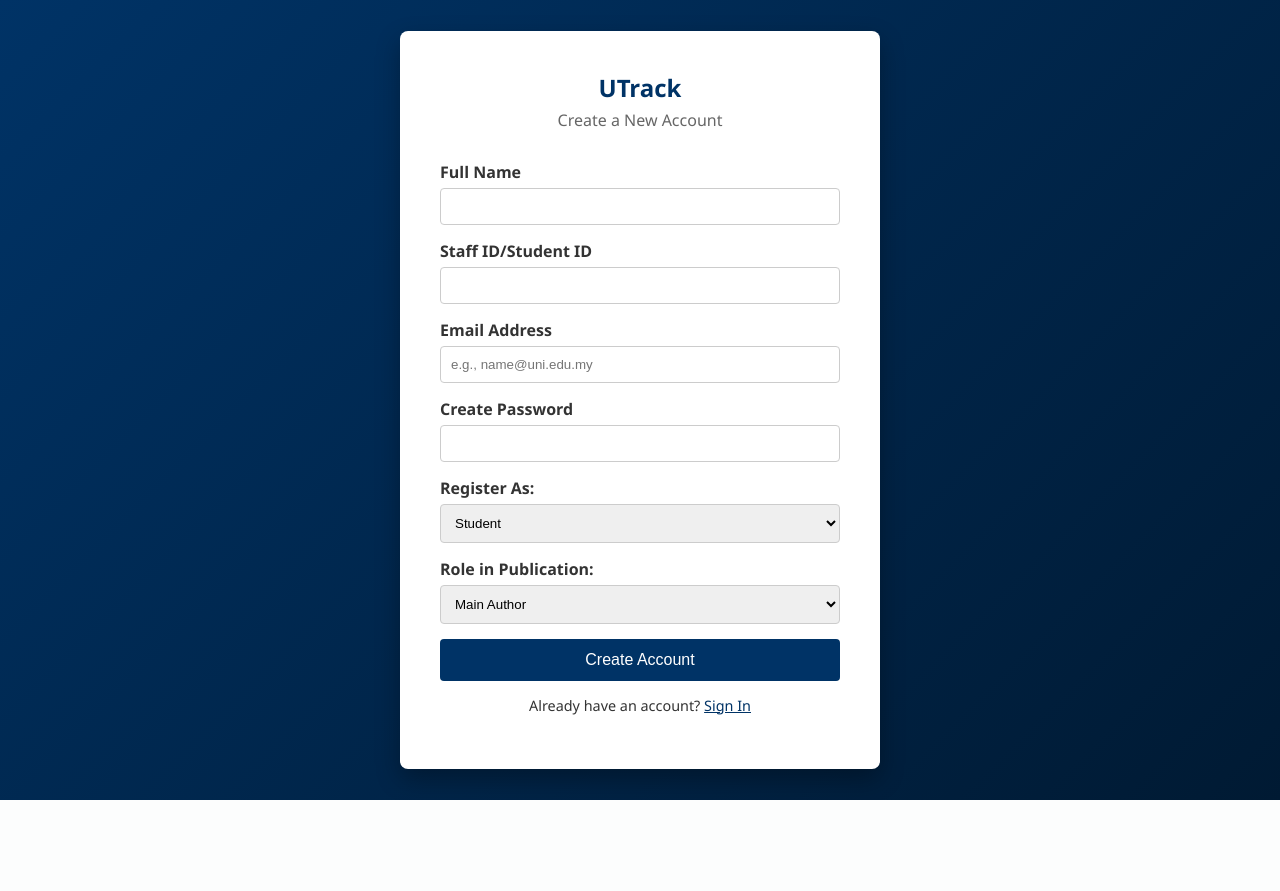
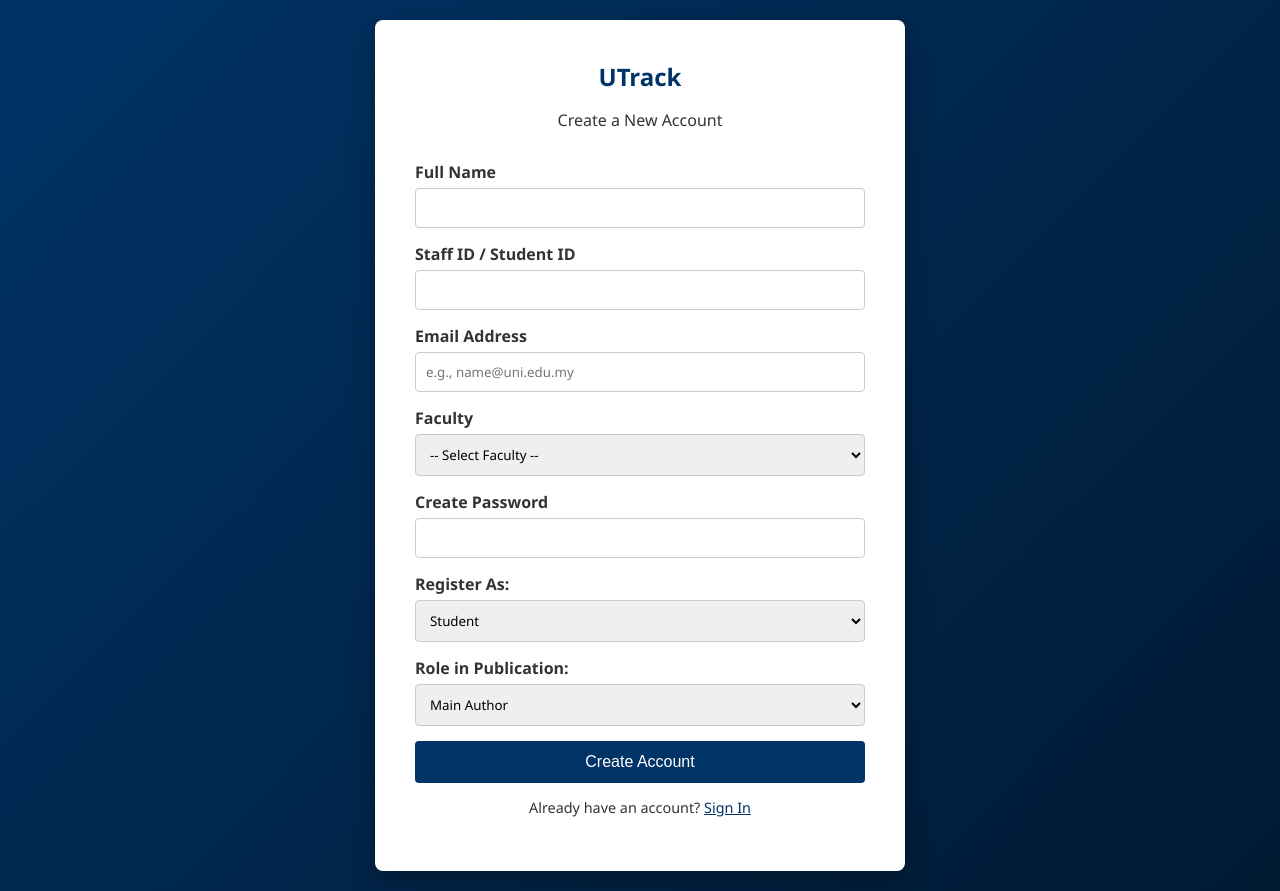
Before and after one commit to nuraleezdania/Utrack, a PHP site: page /signup.html in a window 1280 px wide. Before the commit the page ends 800 px from the top, so only its background shows below. Run offline with PHP 8.4, Linux system fonts and the light colour scheme.

Commit message:
done admin function

```diff
--- a/signup.html
+++ b/signup.html
@@ -5,15 +5,14 @@
     <title>UTrack - Create Account</title>
     <link rel="stylesheet" href="assets/css/style.css">
     <style>
-        body.login-body { display: flex; align-items: center; justify-content: center; height: 100vh; background: linear-gradient(135deg, #003366 0%, #001a33 100%); }
-        .login-box { width: 400px; background: white; padding: 40px; border-radius: 8px; box-shadow: 0 10px 25px rgba(0,0,0,0.3); }
+        body.login-body { display: flex; align-items: center; justify-content: center; min-height: 100vh; background: linear-gradient(135deg, #003366 0%, #001a33 100%); padding: 20px; }
+        .login-box { width: 450px; background: white; padding: 40px; border-radius: 8px; box-shadow: 0 10px 25px rgba(0,0,0,0.3); }
         .login-header { text-align: center; margin-bottom: 30px; }
         .login-header h2 { color: #003366; margin: 0; }
-        .login-header p { color: #666; margin-top: 5px; }
         .form-group { margin-bottom: 15px; text-align: left; }
         .form-group label { display: block; margin-bottom: 5px; font-weight: bold; color: #333; }
-        .form-group input, .form-group select { width: 100%; padding: 10px; border: 1px solid #ccc; border-radius: 4px; box-sizing: border-box; }
-        .btn-primary { background: #003366; color: white; border: none; padding: 12px; border-radius: 4px; cursor: pointer; font-size: 1rem; transition: background 0.3s; }
+        .form-group input, .form-group select { width: 100%; padding: 10px; border: 1px solid #ccc; border-radius: 4px; box-sizing: border-box; font-family: inherit; }
+        .btn-primary { background: #003366; color: white; border: none; padding: 12px; border-radius: 4px; cursor: pointer; font-size: 1rem; width: 100%; transition: 0.3s; }
         .btn-primary:hover { background: #001a33; }
     </style>
 </head>
@@ -27,11 +26,11 @@
         <form action="auth/signup.php" method="POST">
             <div class="form-group">
                 <label>Full Name</label>
-                <input type="fullname" name="fullname" required>
+                <input type="text" name="fullname" required>
             </div>
             <div class="form-group">
-                <label>Staff ID/Student ID</label>
-                <input type="stID" name="stID" required>
+                <label>Staff ID / Student ID</label>
+                <input type="text" name="stID" required>
             </div>
             <div class="form-group">
                 <label>Email Address</label>
@@ -39,29 +38,39 @@
             </div>
 
             <div class="form-group">
+                <label>Faculty</label>
+                <select name="faculty" required>
+                    <option value="" disabled selected>-- Select Faculty --</option>
+                    <option value="Faculty of Computing">Faculty of Computing</option>
+                    <option value="Faculty of Management">Faculty of Management</option>
+                </select>
+            </div>
+
+            <div class="form-group">
                 <label>Create Password</label>
                 <input type="password" name="password" required>
             </div>
+
             <div class="form-group">
                 <label>Register As:</label>
-                <select name="register_as" class="form-control">
+                <select name="register_as">
                     <option value="Student">Student</option>
                     <option value="Lecturer">Lecturer</option>
                     <option value="Coordinator">Programme Coordinator</option>
                     <option value="Admin">Administrator</option>
                 </select>
             </div>
+
             <div class="form-group">
                 <label>Role in Publication:</label>
-                <select name="role" class="form-control">
+                <select name="role">
                     <option value="Main Author">Main Author</option>
                     <option value="Co-author">Co-Author</option>
-                    <option value="Non-applicable">Non-applicable(for Admin & Coordinator)</option>
-
+                    <option value="Non-applicable">Non-applicable</option>
                 </select>
             </div>
 
-            <button type="submit" class="btn-primary" style="width:100%;">Create Account</button>
+            <button type="submit" class="btn-primary">Create Account</button>
         </form>
 
         <p style="text-align: center; margin-top: 15px; font-size: 0.9rem;">
```
Also changed, not shown: admin/admin_dashboard.php (+6 -2 lines), admin/system_reports.php (+19 -21 lines), auth/signup.php (+18 -39 lines).
